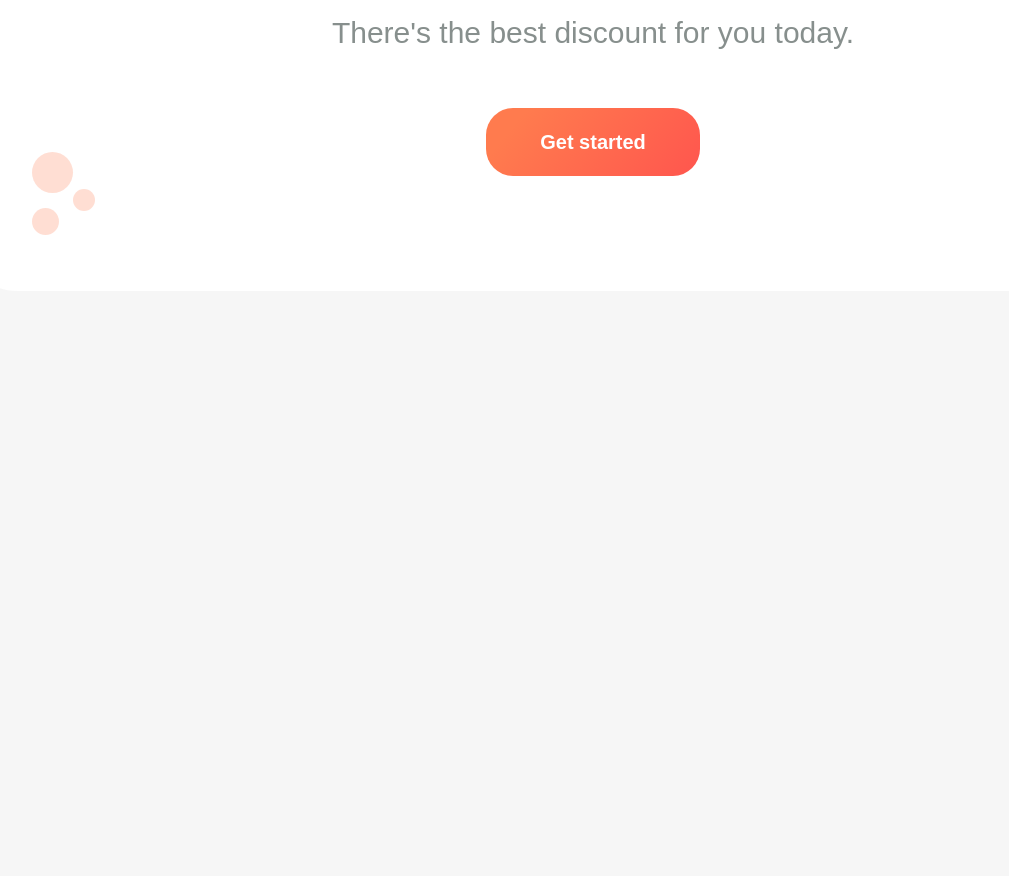
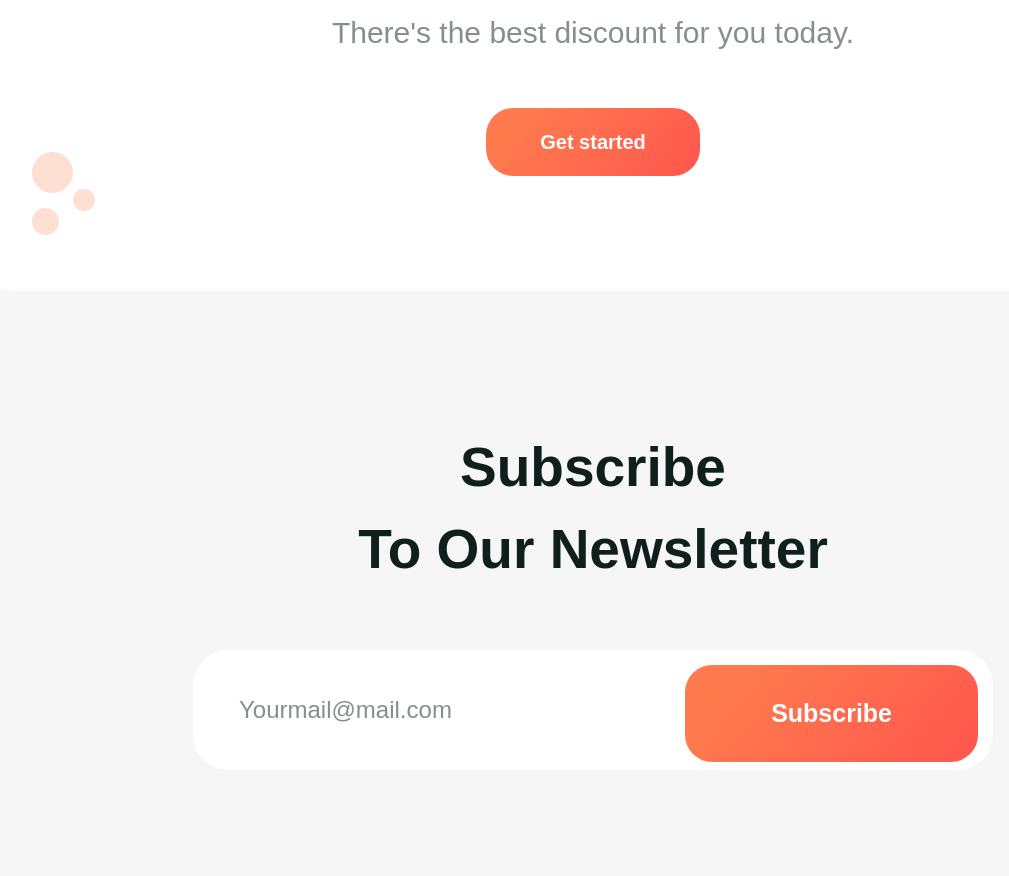
Before and after one commit to RizvanDev/GoTrip, a website built with webpack: page src/index.html in a window 1280 px wide. Shown: the part 2726-3602 px from the top of the page, without its empty margins (47-1056 px from the left). Before the commit the page ends 3017 px from the top, so only its background shows below. Built offline with nearby package versions, Linux system fonts and the light colour scheme.

Commit message:
added a block with the subscribe form

```diff
--- /dev/null
+++ b/src/css/_subscribe.scss
@@ -0,0 +1,44 @@
+// subscribe
+.subscribe {
+  padding: 135px 0 106px;
+  text-align: center;
+}
+
+.subscribe__title {
+  max-width: 494px;
+  margin: 0 auto 60px;
+  font-weight: 600;
+  font-size: 55px;
+  line-height: 82px;
+}
+
+.subscribe__email form {
+  position: relative;
+  max-width: 800px;
+  margin: 0 auto;
+}
+
+.subscribe__input {
+  width: 100%;
+  padding: 46px 315px 46px 46px;
+  background: linear-gradient(0deg, #ffffff, #ffffff), #c4c4c4;
+  border-radius: 35px;
+  font-weight: 500;
+  font-size: 24px;
+  &::-webkit-input-placeholder {
+    color: $secondary;
+  }
+  &::-moz-placeholder {
+    color: $secondary;
+  }
+}
+
+.subscribe__btn {
+  position: absolute;
+  right: 15px;
+  top: 15px;
+  padding: 34px 86px;
+  font-weight: 600;
+  font-size: 25px;
+  color: #ffff;
+}
--- a/src/css/style.scss
+++ b/src/css/style.scss
@@ -19,5 +19,6 @@ body {
 @import "./_destination";
 @import "./_customers";
 @import "./_discount";
+@import "./_subscribe";
 
 @import "./_media";
--- a/src/index.html
+++ b/src/index.html
@@ -136,6 +136,19 @@
       <div class="discount__string">There's the best discount for you today.</div>
       <a href="#!" class="discount__link button">Get started</a>
     </div>
+    <!------------ subscribe block ----------->
+    <div class="subscribe container">
+      <div class="subscribe__title">
+        Subscribe <br>
+        To Our Newsletter
+      </div>
+      <div class="subscribe__email">
+        <form action="">
+          <input class="subscribe__input" type="email" placeholder="Yourmail@mail.com" required>
+          <button class="subscribe__btn button" type="input">Subscribe</button>
+        </form>
+      </div>
+    </div>
   </main>
 </body>
 
```
Also changed, not shown: dist/index.html, 2 other files.
